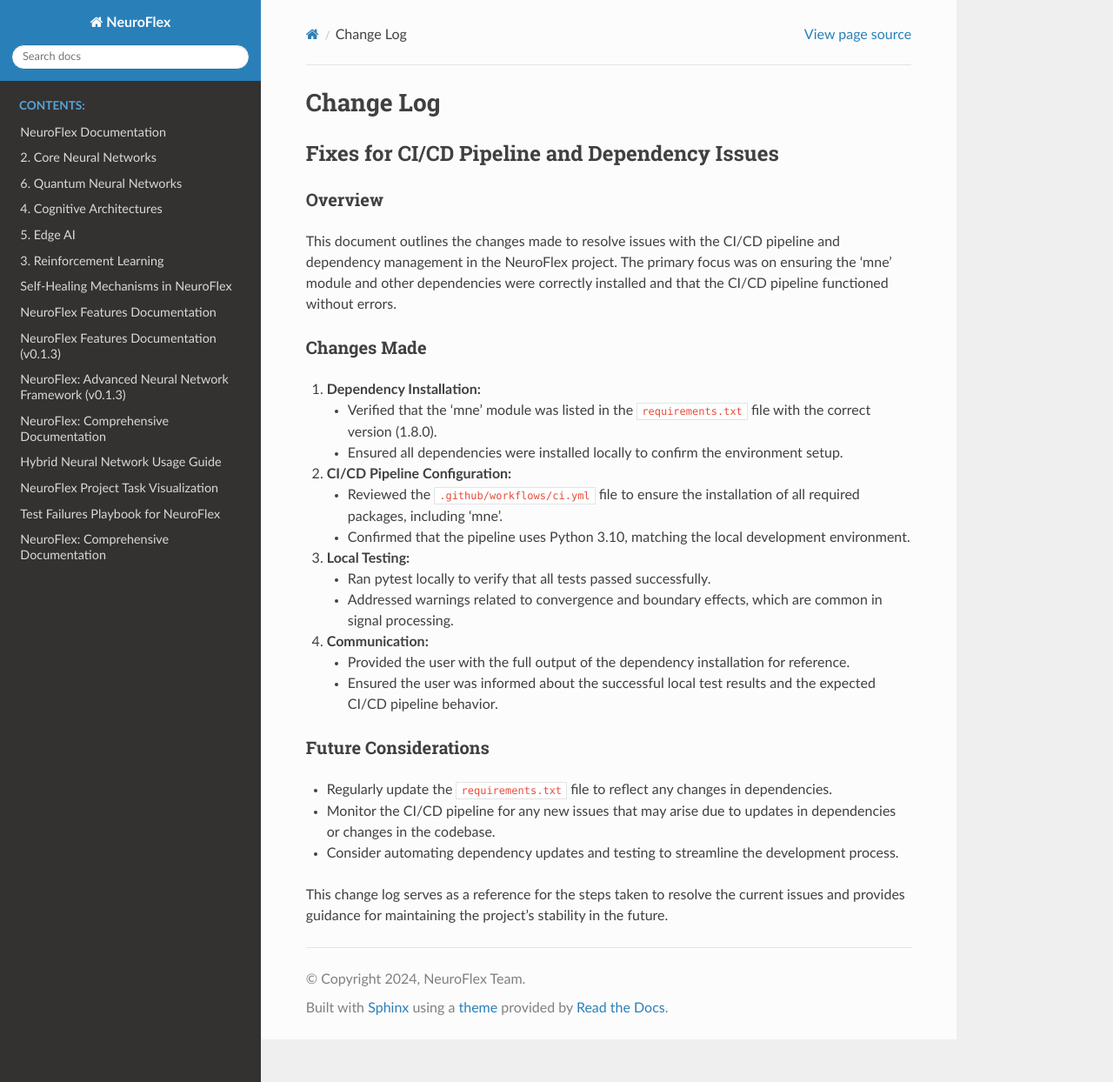
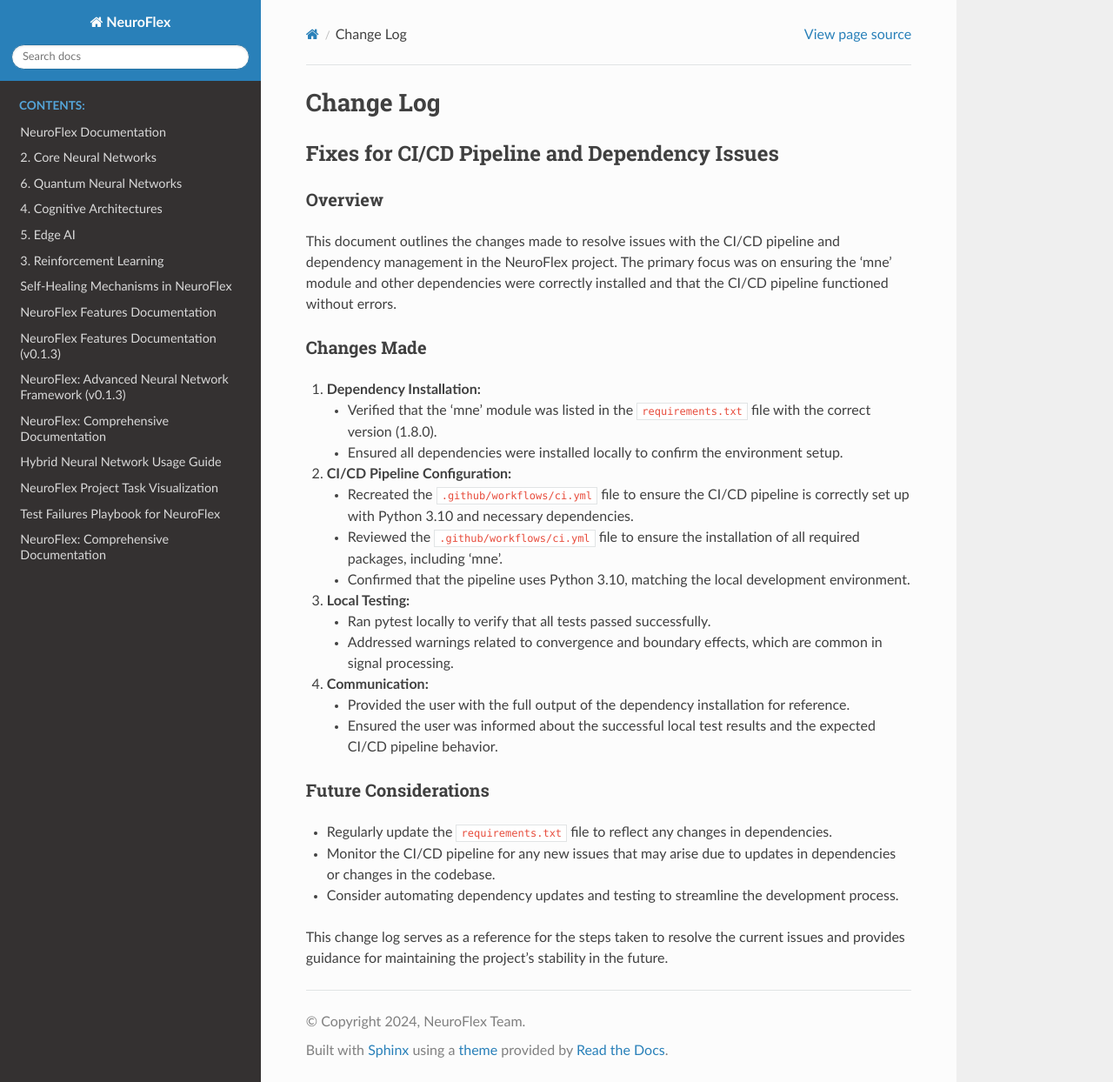
Before and after one commit to VishwamAI/NeuroFlex, a Sphinx documentation site: the page built from docs/change_log.md, in a window 1280 px wide and 1244 px high. Shown: the whole window at 87% size. Built offline with Sphinx 7.4.7 and the Read the Docs theme 2.0.0, drawn with Linux system fonts in a browser that asks for light colours.

Commit message:
Update change log with CI/CD pipeline recreation

```diff
--- a/docs/change_log.md
+++ b/docs/change_log.md
@@ -12,6 +12,7 @@ This document outlines the changes made to resolve issues with the CI/CD pipelin
    - Ensured all dependencies were installed locally to confirm the environment setup.
 
 2. **CI/CD Pipeline Configuration:**
+   - Recreated the `.github/workflows/ci.yml` file to ensure the CI/CD pipeline is correctly set up with Python 3.10 and necessary dependencies.
    - Reviewed the `.github/workflows/ci.yml` file to ensure the installation of all required packages, including 'mne'.
    - Confirmed that the pipeline uses Python 3.10, matching the local development environment.
 
```
